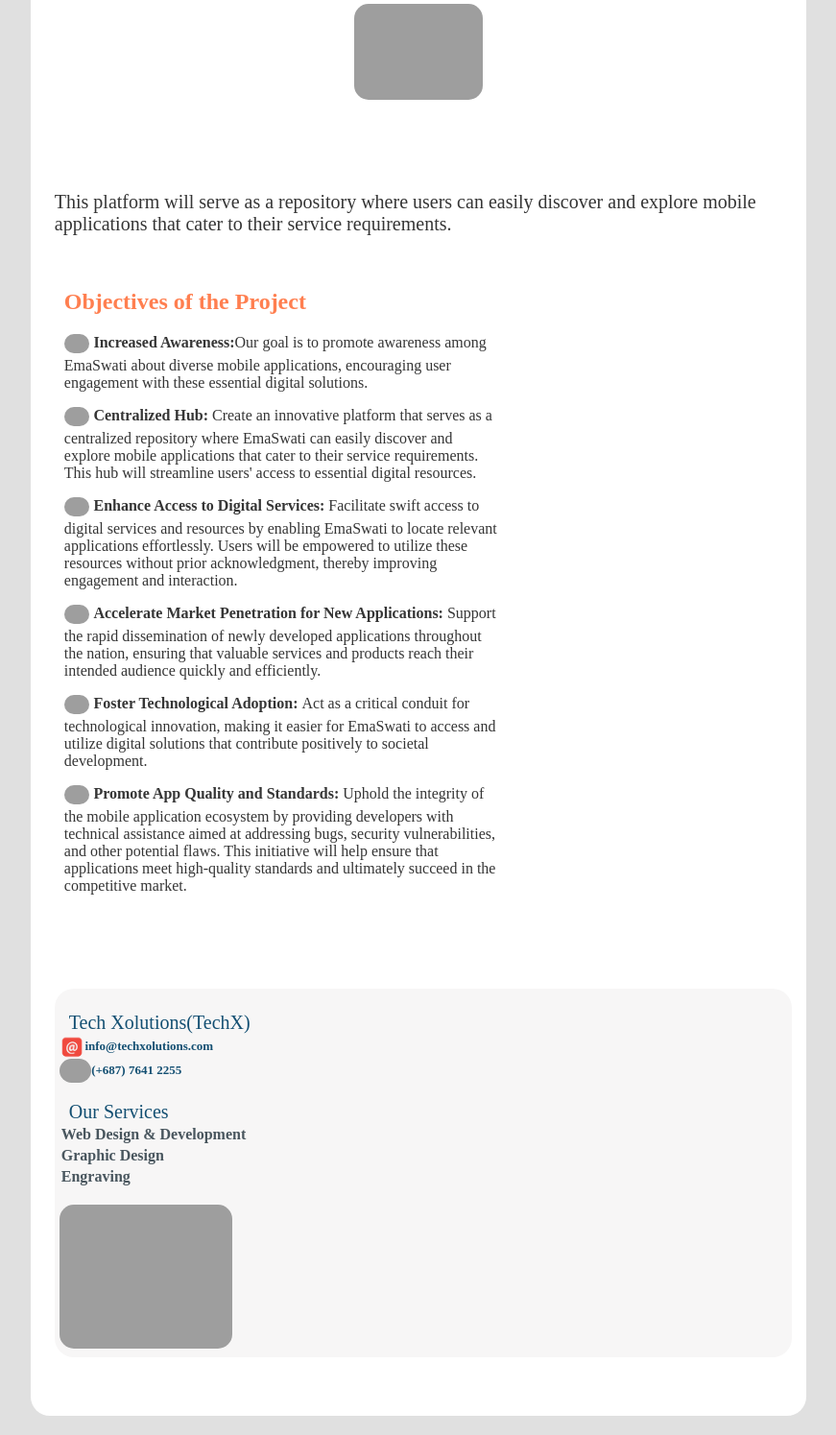
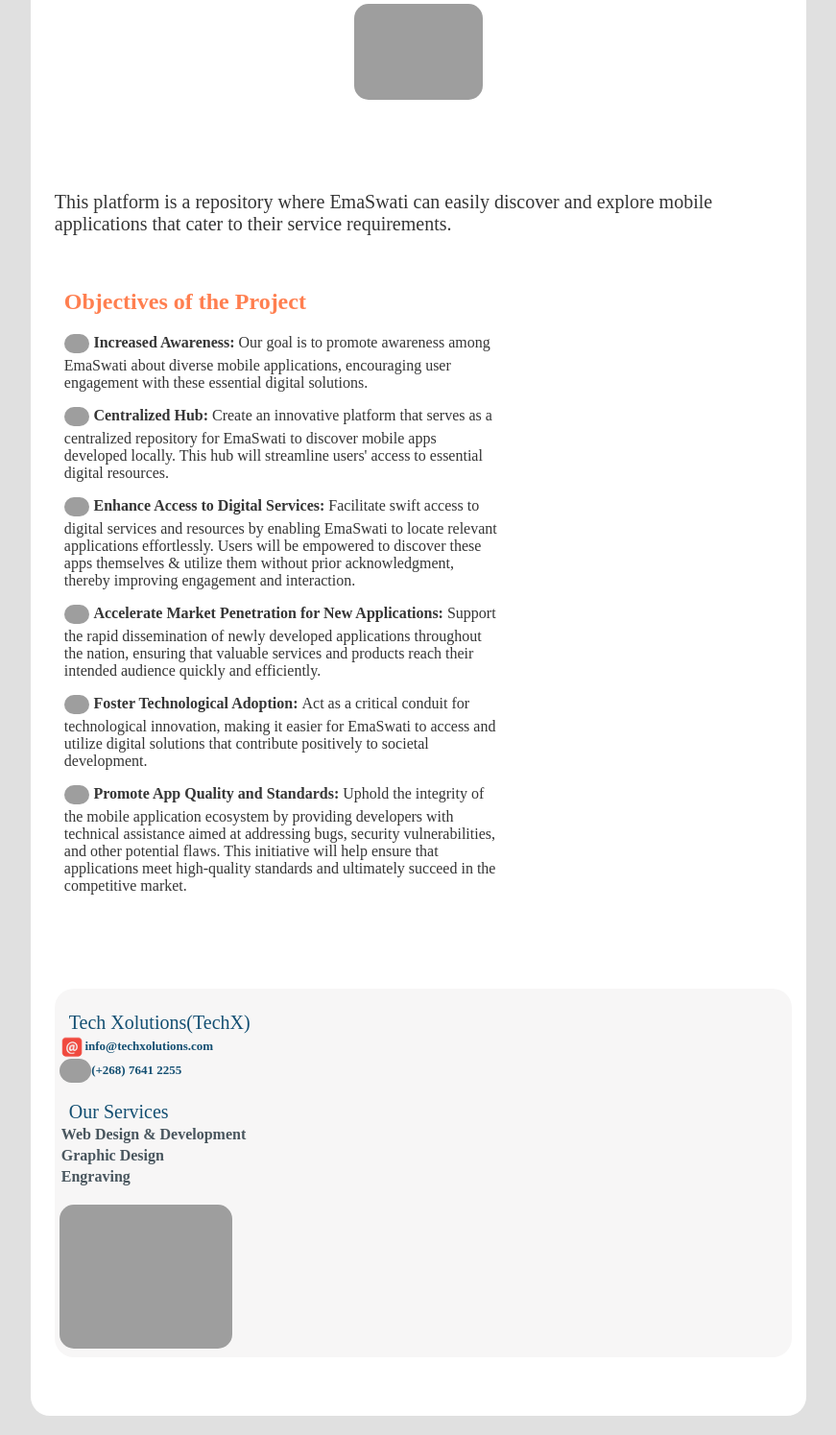
Before and after one commit to Tmazst/mobile_apps_eswatini, a Flask app: page /about in a window 1280 px wide. Shown: the part 361-1856 px from the top of the page at 96% size, without its empty margins (204-1075 px from the left). Run offline with Flask 3, Linux system fonts and the light colour scheme; some libraries are stand-ins or nearby versions; some web fonts are replaced; grey boxes are pictures that could not be loaded.

Commit message:
sat night

```diff
--- a/Forms.py
+++ b/Forms.py
@@ -119,7 +119,7 @@ class SendEmailForm(FlaskForm):
 class EditAppInfoForm(FlaskForm):
 
     app_name = StringField('App Name', validators=[Length(max=120)])
-    app_code = IntegerField('App Code(Check It on Your Email)', validators=[Length(max=120)])
+    app_code = IntegerField('App Code(Check it in Your Email)', validators=[Length(max=120)])
     submit = SubmitField('submit')
 
 
--- a/app.py
+++ b/app.py
@@ -86,7 +86,7 @@ def process_file(file):
         # else:
         #     return f"Allowed are [ .png, .jpg, .jpeg, .gif] only"
 
-
+ser = Serializer(app.config['SECRET_KEY'])
 
 #Database Tables Updates
 def createall(db):
@@ -98,8 +98,8 @@ encrypt_password = Bcrypt()
 #Populating variables across all routes
 @app.context_processor
 def inject_ser():
-    global ser
-    ser = Serializer(app.config['SECRET_KEY'])  # Define or retrieve the value for 'ser'
+
+     # Define or retrieve the value for 'ser'
 
     return dict(ser=ser)
 
@@ -109,6 +109,9 @@ def home():
     layout = None
     db.create_all()
     apps = App_Info.query.all()
+
+    for app in apps:
+        print("APP CODES 7 NM: ",app.app_code,"NM",app.name)
 
     categories= {app.app_category for app in apps}
 
@@ -121,7 +124,6 @@ def home():
 
 @app.route("/about", methods=['POST','GET'])
 def about():
-
 
     return render_template("about.html")
 
@@ -142,8 +144,13 @@ def send_email(app_info):
         token = ser.dumps({"data":app_info.id})
 
         try:
-            db.session.add(App_Access_Credits(app_id=app_info.id,token=token))
-            db.session.commit()
+            app_access=App_Access_Credits.query.filter_by(app_id=app_info.id).first()
+            if app_access:
+                app_access.token=token
+                db.session.commit()
+            else:
+                db.session.add(App_Access_Credits(app_id=app_info.id,token=token))
+                db.session.commit()
 
         except IntegrityError:
             db.session.rollback()
@@ -195,7 +202,7 @@ def send_email(app_info):
         </style>
     </head>
     <body>
-        <div  class="mail-container">
+        <div style="width:60%;background-color: #ffffff;border-radius: 20px;margin:20px auto;  padding: 25px;"  class="mail-container">
             <!-- Header Title  -->
             <div class="header">
                 <img style="height: inherit;" src="https://techxolutions.com/images/logo.png" alt="Image"" /> <img style="height: inherit;" src="https://techxolutions.com/images/eswatini_flag.png" />
@@ -205,19 +212,20 @@ def send_email(app_info):
                <span class="sub-titles" style="background-color: #c4c4c4;color:white;padding:5px 10px;border-radius: 15px;font-weight: 600;font-size: 16px;">Subject</span> <span style="font-size: large;">Showcase Your App on Our New Platform!</span>
             </div><br><br>
             <!-- Body Message  -->
-            <section style="flex-wrap: nowrap;" class="padding:10px">
+            <section style="flex-wrap: nowrap;padding:10px" class="">
                 <!-- Greeting Message  -->
                 <h3 style="color:#00a550;">Good day,</h3>
-                <div style="" class="content">My name is Thabo Maziya, and I am reaching
-                    out on behalf of TechConnect Plus. We are launching a new initiative 'Know Your Apps' aimed at enhancing
-                    the visibility and accessibility of mobile applications developed in Eswatini, with a focus on better service delivery for EmaSwatini.
+                <div style="color:rgb(53, 53, 53)" class="content">My name is Thabo Maziya, and I am reaching
+                    out on behalf of Tech Xolutions(TechX). We are launching a new initiative "TechConnectPlus" aimed at enhancing
+                    the visibility and accessibility of mobile applications developed in Eswatini, with a focus on better service delivery for EmaSwati.
                 </div><br>
-                <div class="content"> We believe that your app {app_info.name} significantly contributes to the needs of our Eswatini
-                    community and would like to feature it prominently on our upcoming centralized platform.
-                    This platform will serve as a repository where users can easily discover and explore mobile applications
+                <div style="color:rgb(53, 53, 53)" class="content"> We believe that your app {app_info.name} significantly contributes to the needs of Eswatini
+                    community and would like to feature it prominently on our centralized platform.
+                    This platform serve as a repository where users can easily discover and explore mobile applications
                     that cater to their service requirements.
                 </div>
-                <p class="bolden">Below is they prototype of how your app featured with other apps will look like;</p>
+                <p class="bolden">Below is the prototype of how your app looks like as it is featured on our platform.</p>
+                <p style="font-weight:600;font-size:13px">Note:<span style="font-weight:400">App Name, Description, Icon, and Links are sourced from Google Play Store.</span></p>
 
                 <!--- APP INFO ---->
                 <div>
@@ -265,7 +273,7 @@ def send_email(app_info):
 
 
                 <!-- Link  -->
-                <div style="margin:20px auto;width:max-content"><span>Visit TechConnect Plus:</span><a href="https://apps.eswatini.com"><span style="background-color: #00a550;background-color: #c4c4c4;color:white;padding:5px 10px;border-radius: 15px;font-weight: 600;font-size: 16px;" class="sub-titles">website</span></div></a>
+                <div style="margin:20px auto;width:max-content"><span>Visit TechConnect Plus:</span><a href="https://eswatiniapps.techxolutions.com"><span style="background-color: #00a550;color:white;padding:5px 10px;border-radius: 15px;font-weight: 600;font-size: 16px;" class="sub-titles">website</span></div></a>
                 <br><br>
                 <div style="width:60%;margin:10px auto" class="content objectives">
                     <!-- Sub Topic  -->
@@ -278,7 +286,8 @@ def send_email(app_info):
                     </span></p><br><br>
                 <!-- Sub Topic  -->
                 <h2 style="color:coral">App Verification Details</h2>
-                <p  class="bolden">We invite you to verify and enhance the details of your app as it will be listed on our site. Should you wish to modify any information or links associated with your app, we will provide you with the necessary access to do so.
+                <p  class="bolden">We invite you to verify and enhance the details of your app as it will be listed on our site. Should you wish to modify any information or links associated with your app and should you opt to<span style="color:blue"><a href="{url_for('app_form_edit', token=token, _external=True)}"> unpublish</a></span> it from this site, we have provided
+                  a link below necessary to do so.
                 </p>
                 <!-- List  -->
                 <div>
@@ -294,12 +303,12 @@ def send_email(app_info):
                     <span style="" class="bolden">Description:</span><span >{app_info.description}</span></p>
                 </div>
                 <div>
-                <p style="vertical-align: top;"><span><img style="height:20px" src="https://techxolutions.com/images/tick-icon.png" /></span>
+                <p style="vertical-align: top;"><span><img style="height:20px" src="https://techxolutions.com/images/googlePlayBadge.svg" /></span>
                     <span style="" class="bolden">Google PlayStore Link:</span><span >{app_info.playstore_link}</span></p>
                     </div><br>
                 <!-- Link  -->
-                <div style="margin:20px auto;width:"><span>Edit App Details Here:</span><a style="text-decoration:none" href="<a href="{url_for('app_form_edit', token=token, _external=True)}">
-                <span style="background-color: #00a550;background-color: #c4c4c4;color:white;padding:5px 10px;border-radius: 15px;font-weight: 600;font-size: 16px;" class="sub-titles">App Info</span></a></div>
+                <div style="margin:20px auto;width:"><span>Edit App Details Here:</span><a style="text-decoration:none" href="{url_for('app_form_edit', token=token, _external=True)}">
+                <span style="background-color: #00a550;color:white;padding:5px 10px;border-radius: 15px;font-weight: 600;font-size: 16px;" class="sub-titles">App Info</span></a></div>
                 <!-- Footer / Email Signature -->
                 </div><br><br>
 
@@ -383,41 +392,120 @@ def app_form():
             youtube_link = app_form.youtube_link.data, web_link=app_form.web_link.data,
             github_link = app_form.github_link.data,company_name = app_form.company_name.data,company_contact = app_form.company_contact.data
             ,company_email = app_form.company_email.data,ios_link = app_form.ios_link.data,uptodown_link = app_form.uptodown_link.data,
-            app_category = app_form.app_category.data,timestamp=datetime.now(),app_code=random.randint(1000,9999),huawei_link = app_form.huawei_link.data,apkpure_link=app_form.apkpure_link.data
+            app_category = app_form.app_category.data,timestamp=datetime.now(),app_code=datetime.now().microsecond,huawei_link = app_form.huawei_link.data,apkpure_link=app_form.apkpure_link.data
         )
 
         # img = process_file(app_form.app_icon.data)
         if app_form.app_icon.data:
             appinfo.app_icon = process_file(app_form.app_icon.data)
 
+        # Check Code does not exists
+        validate_apc = App_Info.query.filter_by(app_code= appinfo.app_code).first()
 
-        db.session.add(appinfo)
-        db.session.commit()
+        if validate_apc:
+            appinfo.app_code = datetime.now().microsecond
+            db.session.add(appinfo)
+            db.session.commit()
+        else:
+            db.session.add(appinfo)
+            db.session.commit()
+
         flash("Successful","success")
 
     return render_template("app_form.html",app_form=app_form)
 
 
-@app.route("/app_form_edit", methods=['POST','GET'])
-def app_form_edit(token=None):
+@app.route("/edit_app", methods=['POST','GET'])
+def edit_app():
+
+    edit_app = EditAppInfoForm()
+
+        # if request.args.get('id'): se
+    if request.method == 'POST':
+
+        print("Debeug Get Req. from form: ",edit_app.app_code.data ," ",edit_app.app_name.data)
+
+        code_ = ser.dumps({"data":edit_app.app_code.data})
+
+        # print("Debeug Get Req. from form: ",code_)
+
+        return redirect(url_for("app_form_editor",app_name=edit_app.app_name.data,code=code_))
+
+    return render_template("edit_app.html",edit_app=edit_app)
+
+
+@app.route("/app_form_editor", methods=['POST','GET'])
+def app_form_editor(app_name=None,code=None):
+    app_info=None
+    app_form_update = App_Info_Form()
+
+    if request.method == "GET" and request.args.get("code"):
+        app_info=App_Info.query.filter_by(app_code=ser.loads(request.args.get("code")).get('data'),name=request.args.get("app_name").title()).first()
+
+    if not app_info:
+        return jsonify({"Error":"Looks like something went wrong with the URL request, Please request a new link"})
+
+    if request.method == "POST" and app_info:
+        if app_form_update.name.data:
+            app_info.name = app_form_update.name.data
+        if request.form.get("description"):
+            app_info.description = request.form.get("description").strip()
+        if app_form_update.version_number.data:
+            app_info.version_number = app_form_update.version_number.data
+        if app_form_update.app_category_ed.data:
+            app_info.app_category = app_form_update.app_category_ed.data
+        if app_form_update.playstore_link.data:
+            app_info.playstore_link = app_form_update.playstore_link.data
+        if app_form_update.facebook_link.data:
+            app_info.facebook_link = app_form_update.facebook_link.data
+        if app_form_update.whatsapp_link.data:
+            app_info.whatsapp_link = app_form_update.whatsapp_link.data
+        app_info.x_link = app_form_update.x_link.data
+        if app_form_update.linkedin_link.data:
+            app_info.linkedin_link = app_form_update.linkedin_link.data
+        if app_form_update.youtube_link.data:
+            app_info.youtube_link = app_form_update.youtube_link.data
+        if app_form_update.web_link.data:
+            app_info.web_link=app_form_update.web_link.data
+        if app_form_update.github_link.data:
+            app_info.github_link = app_form_update.github_link.data
+        if app_form_update.huawei_link.data:
+            app_info.huawei_link = app_form_update.huawei_link.data
+        if app_form_update.apkpure_link.data:
+            app_info.apkpure = app_form_update.apkpure_link.data
+        if app_form_update.company_name.data:
+            app_info.company_name = app_form_update.company_name.data
+        if app_form_update.company_contact.data:
+            app_info.company_contact = app_form_update.company_contact.data
+        if app_form_update.company_email.data:
+            app_info.company_email = app_form_update.company_email.data
+
+        app_info.publish = app_form_update.publish.data
+
+        if app_form_update.app_icon.data:
+            print("Check if there is data:",app_form_update.app_icon.data )
+            img_update = app_form_update.app_icon.data
+            app_info.app_icon = process_file(img_update)
+
+        db.session.commit()
+        flash("Update Successful","success")
+
+    return render_template("app_form_edit.html",app_form_update=app_form_update,app_info=app_info)
+
+
+@app.route("/app_form_edit/<token>", methods=['POST','GET'])
+def app_form_edit(token):
     id_=None
     app_form_update = App_Info_Form()
-    # if request.args.get('id'): se
-
-    app_name = request.args.get('name')
-    code = ser.loads(request.args.get('apc')).get('data ')
-
+    print("DEBUG EMAIL TOKEN LINK: ",token)
     if token:
         id_obj = App_Access_Credits.query.filter_by(token=token).first()
         id_ = id_obj.id
-    elif code:
-        # id_obj = App_Info.query.filter_by(name=app_name,id=app_id).first().id
-        id_ =App_Info.query.filter_by(app_code=int(code),name=app_name.title()).first().id
 
     app_info =App_Info.query.get(id_)
 
     if not app_info:
-        return jsonify({"Error":"Looks like something went with the URL Request, Please request a new link"})
+        return jsonify({"Error":"Looks like something went wrong with the URL Request, Please request a new link"})
 
     if request.method == "POST" and app_info:
         if app_form_update.name.data:
--- a/templates/about.html
+++ b/templates/about.html
@@ -62,7 +62,7 @@
         <!-- Greeting Message  -->
 
         <div style="font-weight:500;font-size:20px" class="content">
-            This platform will serve as a repository where users can easily discover and explore mobile applications
+            This platform is a repository where EmaSwati can easily discover and explore mobile applications
             that cater to their service requirements.
         </div>
         <div>
@@ -74,15 +74,15 @@
             <!-- Sub Topic  -->
             <h2 style="color:coral">Objectives of the Project</h2>
             <p style="vertical-align: top;"><span><img style="height:20px" src="static/images/tick-icon.png" /></span>
-                <span style="" class="bolden">Increased Awareness:</span><span >Our goal is to promote awareness among EmaSwati about diverse mobile applications, encouraging user engagement with these essential digital solutions.
+                <span style="" class="bolden">Increased Awareness:</span><span > Our goal is to promote awareness among EmaSwati about diverse mobile applications, encouraging user engagement with these essential digital solutions.
                 </span></p>
             <p><span><img style="height:20px" src="static/images/tick-icon.png" /></span>
-                <span class="bolden">Centralized Hub:</span> <span>Create an innovative platform that serves as a centralized repository where EmaSwati can easily discover and explore mobile applications that cater to their service requirements. This hub will streamline users' access to essential digital resources.
+                <span class="bolden">Centralized Hub:</span> <span>Create an innovative platform that serves as a centralized repository for EmaSwati to discover mobile apps developed locally. This hub will streamline users' access to essential digital resources.
 
             </span></p>
 
             <p><span><img style="height:20px" src="static/images/tick-icon.png" /></span>
-                <span class="bolden">Enhance Access to Digital Services:</span> <span>Facilitate swift access to digital services and resources by enabling EmaSwati to locate relevant applications effortlessly. Users will be empowered to utilize these resources without prior acknowledgment, thereby improving engagement and interaction.
+                <span class="bolden">Enhance Access to Digital Services:</span> <span>Facilitate swift access to digital services and resources by enabling EmaSwati to locate relevant applications effortlessly. Users will be empowered to discover these apps themselves & utilize them without prior acknowledgment, thereby improving engagement and interaction.
                     </span></p>
 
             <p><span><img style="height:20px" src="static/images/tick-icon.png" /></span>
@@ -106,7 +106,7 @@
                 <div style="vertical-align: top;" class="sign-column">
                     <div class="services">Tech Xolutions(TechX)</div>
                     <div class="mail-links"><img style="height:25px" src="static/images/email_icon.png"/><span>info@techxolutions.com</span></div>
-                    <div class="mail-links"><img style="height:25px" src="static/images/telephone_icon.png"/><span>(+687) 7641 2255</span></div>
+                    <div class="mail-links"><img style="height:25px" src="static/images/telephone_icon.png"/><span>(+268) 7641 2255</span></div>
                 </div>
                 <div style="vertical-align: top;" class="sign-column">
                     <div class="services">Our Services</div>
@@ -121,7 +121,6 @@
 
     </section>
     <div style="" class="email-signature">
-
     </div>
 </div>
 {% endblock %}
--- a/templates/app_form_edit.html
+++ b/templates/app_form_edit.html
@@ -22,7 +22,7 @@
     <div class="line"></div><br>
 
     <div style="" class="img-cont">
-        <img class="prf-image" src="static/images/{{app_info.app_icon}}" alt=""/>
+        <img class="prf-image" src="{{url_for('static', filename='images/app_info.app_icon')}}" alt=""/>
     </div class="flex-center">
 
     <h4 class="acc-name">{{app_info.name}}</h4>
--- a/templates/base.html
+++ b/templates/base.html
@@ -3,7 +3,7 @@
 <head>
     <meta charset="UTF-8">
     <meta name="viewport" content="width=device-width, initial-scale=1.0"/>
-    <link rel="stylesheet" type="text/css" href="static/css/styles.css" />
+    <link rel="stylesheet" type="text/css" href="{{ url_for('static', filename='css/styles.css') }}" />
     <script src="https://code.jquery.com/jquery-3.6.0.min.js"></script>
 
     <title>{{title}}</title>
@@ -14,7 +14,7 @@
     </div>
 
     <div class="logo">
-      <img style="height: inherit;" src="static/images/logo.png" />
+      <img style="height: inherit;" src="{{ url_for('static', filename='images/logo.png') }}" />
     </div>
 
     <!-- <nav class="nav">
@@ -60,11 +60,11 @@
 
 
 
-        <div style="background-color:" class="user">
+        <div style="background-color:;" class="user">
             <div class="user-label">
-              <div><img style="" class="icon-imgs" src="static/icons/facebook-icon.png" /></div>
-              <div><img style="" class="icon-imgs" src="static/icons/instagram-icon.png" /></div>
-              <div><img style="" class="icon-imgs" src="static/icons/linkedin-icon.png" /></div>
+              <div><img style="" class="icon-imgs" src="{{ url_for('static', filename='icons/facebook-icon.png') }}" /></div>
+              <div><img style="" class="icon-imgs" src="{{ url_for('static', filename='icons/instagram-icon.png') }}" /></div>
+              <div><img style="" class="icon-imgs" src="{{ url_for('static', filename='icons/linkedin-icon.png') }}" /></div>
             </div>
         </div>
   </div>
@@ -80,7 +80,7 @@
               <a class="nav-link" href="/app_form">Publish App</a>
             </li>
             <li class="other-nav-item">
-              <a class="nav-link" href="#">Apps Reviews</a>
+              <a class="nav-link" href="/edit_app">My App</a>
             </li>
             <li class="other-nav-item">
               <a class="nav-link" href="/about" >About</a>
--- a/templates/index.html
+++ b/templates/index.html
@@ -10,6 +10,7 @@
     .search-cont input{border: 1px solid grey;border-radius:10px;padding: 5px;}
     /* section{ background-image:url(static/images/bg_service.png) } */
 </style>
+
 <div style="width:;margin:0 auto;background-color:;">
     <!-- <a id="contact_us"></a> -->
     <section style="background-color:;" id="" class="services hidden">
--- a/templates/send_email.html
+++ b/templates/send_email.html
@@ -28,7 +28,7 @@
         <form style="background-color: ;width:100%;"  _lpchecked="1" action="" method="post" enctype="multipart/form-data">
             <br>
 
-                {{ email_form.hidden_tag() }}
+            {{ email_form.hidden_tag() }}
 
             <!-------Company Email--------->
             <div class="job-ad-group marginise-bottom">
@@ -45,8 +45,8 @@
                 {{ email_form.submit(class="btns") }}
                 <!--<input class="btns" type="submit" value="Create Account" />-->
             </div>
+        </form>
 
-        </form>
 </div>
 </section>
 
```
Also changed, not shown: templates/edit_app.html (+12 -12 lines). Lines whose indentation alone changed are shown as unchanged.
